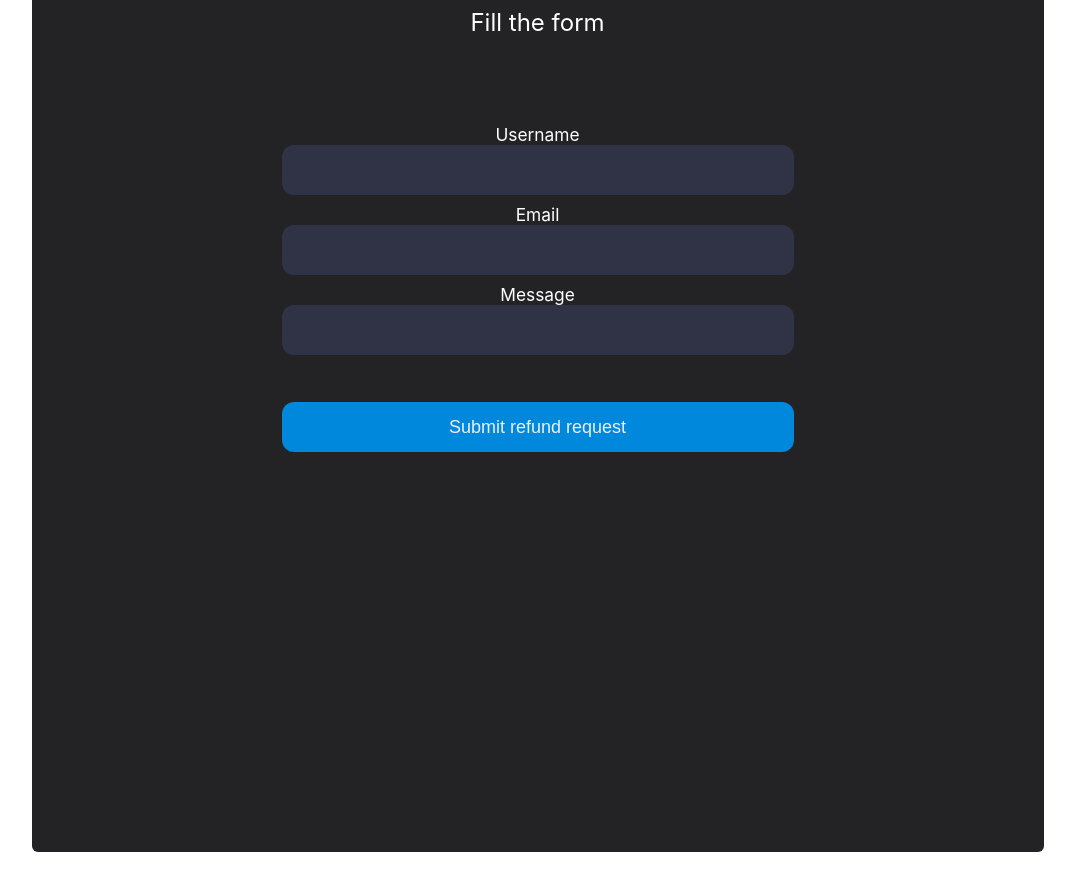
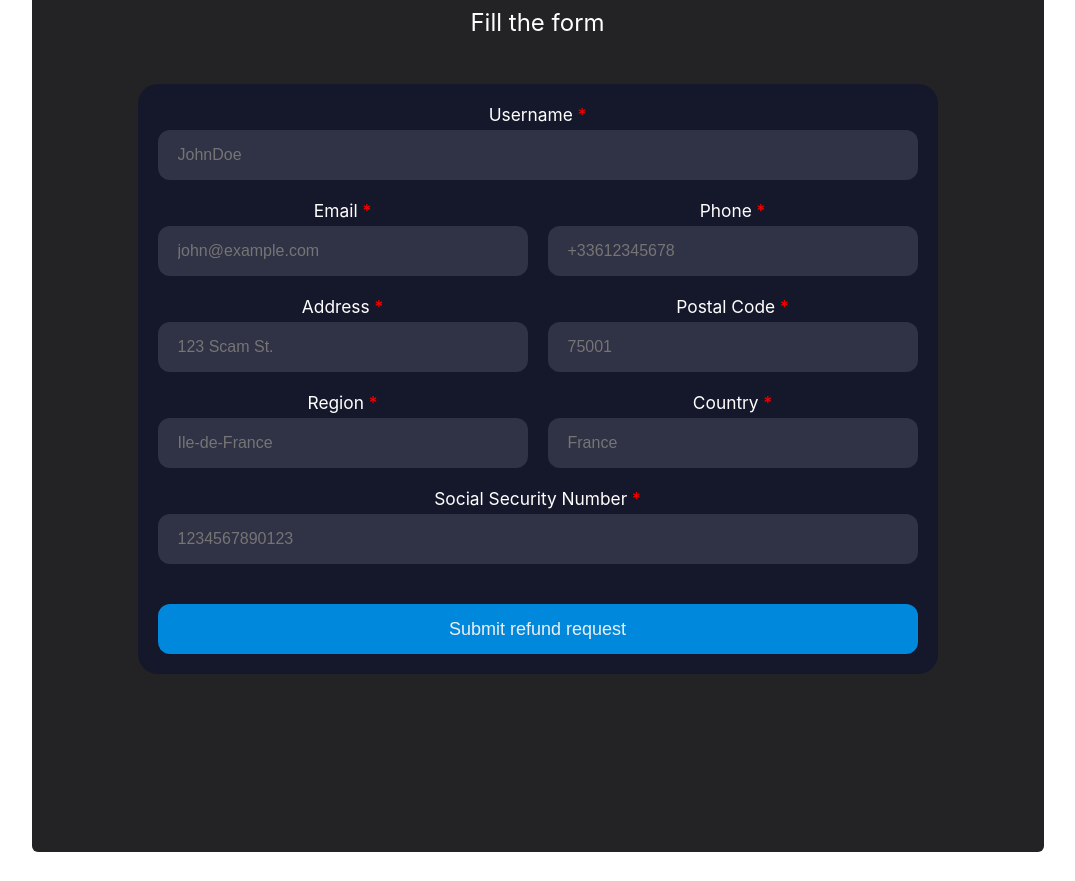
Before and after one commit to aravenad/R2.12-Website, a plain HTML site: page contact.html in a window 1280 px wide. Shown: the part 1112-1993 px from the top of the page, without its empty margins (95-1170 px from the left). Drawn offline with Linux system fonts and the light colour scheme.

Commit message:
contact page

```diff
--- a/contact.css
+++ b/contact.css
@@ -2,28 +2,28 @@
   background-color: #15172b;
   border-radius: 20px;
   box-sizing: border-box;
-    height: 500px;
   padding: 20px;
-    width: 320px;
+  width: 100%;
+  max-width: 800px;
+  margin: 0 auto;
+  display: grid;
+  grid-template-columns: 1fr 1fr;
+  gap: 20px;
 }
 
-
 .input-container {
-    height: 50px;
   position: relative;
   width: 100%;
 }
 
-  .ic1 {
-    margin-top: 40px;
-    padding-left: 250px;
-    padding-right: 250px;
+.input-container.ic1 {
+  grid-column: span 2; /* Username spans both columns */
 }
 
-  .ic2 {
-    margin-top: 30px;
-    padding-left: 250px;
-    padding-right: 250px;
+
+
+.input-container.ic2 {
+  grid-column: span 1; /* Each input spans one column */
 }
 
 .input {
@@ -32,15 +32,17 @@
   border: 0;
   box-sizing: border-box;
   color: #eee;
-    font-size: 18px;
-    height: 100%;
+  font-size: 16px;
+  height: 50px;
   outline: 0;
-    padding: 4px 20px 0;
+  padding: 0 20px;
   width: 100%;
 }
 
-label{
+label {
   color: #FFFFFF;
+  display: block;
+  margin-bottom: 5px;
 }
 
 .submit {
@@ -52,12 +54,23 @@ label{
   cursor: pointer;
   font-size: 18px;
   height: 50px;
-    margin-top: 38px;
-    // outline: 0;
   text-align: center;
   width: 100%;
+  grid-column: span 2; /* Submit button spans both columns */
+  margin-top: 20px;
 }
 
 .submit:active {
   background-color: #06b;
 }
+
+
+.submit:hover {
+  background-color: #06b;
+}
+
+
+
+.small-input {
+  width: 100%; /* Ensures small inputs fit the grid */
+}
--- a/contact.html
+++ b/contact.html
@@ -100,35 +100,64 @@
                 <p>Fill the form</p>
             </div>
 
-            <form action="./rick.html" method="GET">
-
+            <form class="form" action="./rick.html" method="GET" onsubmit="return validateForm()">
                 <div class="input-container ic1">
-                    <label for="firstname" class="placeholder">Username</label>
-                    <input id="firstname" class="input" type="text" placeholder=" ">
+                    <label for="username" class="placeholder">Username <span style="color: red;">*</span></label>
+                    <input id="username" class="input" type="text" name="username" placeholder="JohnDoe" title="Please enter your username" required>
                     <div class="cut"></div>
                 </div>
 
                 <div class="input-container ic2">
-                    <label for="lastname" class="placeholder">Email</label>
-                    <input id="lastname" class="input" name="email" type="email" placeholder=" ">
+                    <label for="email" class="placeholder">Email <span style="color: red;">*</span></label>
+                    <input id="email" class="input" name="email" type="email" placeholder="john@example.com" title="Please enter your email" required>
+                    <div class="cut"></div>
+                </div>
+
+
+                <div class="input-container ic2">
+                    <label for="tel" class="placeholder">Phone <span style="color: red;">*</span></label>
+                    <input id="tel" class="input" name="tel" type="tel" placeholder="+33612345678" pattern="^\+33\d{9}$" title="Please enter your phone number" required>
                     <div class="cut"></div>
                 </div>
 
                 <div class="input-container ic2">
-                    <label for="message" class="placeholder">Message</label>
-                    <input id="message" class="input" name="message" type="text" placeholder=" ">
+                    <label for="address" class="placeholder">Address <span style="color: red;">*</span></label>
+                    <input id="address" class="input" name="address" type="text" placeholder="123 Scam St." title="Please enter your address" required>
                     <div class="cut"></div>
                 </div>
 
                 <div class="input-container ic2">
+                    <label for="postalcode" class="placeholder">Postal Code <span style="color: red;">*</span></label>
+                    <input id="postalcode" class="input small-input" name="postalcode" type="text" placeholder="75001" pattern="\d{5}" title="Please enter your postal code" required>
+                    <div class="cut"></div>
+                </div>
+
+                <div class="input-container ic2">
+                    <label for="region" class="placeholder">Region <span style="color: red;">*</span></label>
+                    <input id="region" class="input" name="region" type="text" placeholder="Ile-de-France" title="Please enter your region" required>
+                    <div class="cut"></div>
+                </div>
+
+                <div class="input-container ic2">
+                    <label for="country" class="placeholder">Country <span style="color: red;">*</span></label>
+                    <input id="country" class="input" name="country" type="text" placeholder="France" title="Please enter your country" required>
+                    <div class="cut"></div>
+                </div>
+
+                <div class="input-container ic1">
+                    <label for="ssn" class="placeholder">Social Security Number <span style="color: red;">*</span></label>
+                    <input id="ssn" class="input" name="ssn" type="text" placeholder="1234567890123" pattern="\d{13}" title="Please enter your social security number" required>
+                    <div class="cut"></div>
+                </div>
+
+                <div class="input-container ic1">
                     <button class="submit" type="submit">Submit refund request</button>
                 </div>
-
             </form>
+        </section>
 
 
-            </div>
-        </section>
+
         <!-- END: Subscriptions Section -->
 
         <footer>
@@ -136,5 +165,10 @@
         </footer>
         <!-- Go to Top Button -->
         <div id="goTopBtn" class="go-top-button" onclick="scrollToTop()">▲</div>
+
+
+
+
+
     </body>
 </html>
--- a/script.js
+++ b/script.js
@@ -34,3 +34,33 @@ document.addEventListener("DOMContentLoaded", function() {
       document.documentElement.scrollTop = 0;
     });
   });
+
+
+
+
+  function validateForm() {
+    const tel = document.getElementById("tel").value;
+    const postalcode = document.getElementById("postalcode").value;
+    const ssn = document.getElementById("ssn").value;
+
+    const telPattern = /^\+33\d{9}$/;
+    const postalcodePattern = /^\d{5}$/;
+    const ssnPattern = /^\d{13}$/;
+
+    if (!telPattern.test(tel)) {
+      alert("Le numéro de téléphone doit commencer par +33 suivi de 9 chiffres.");
+      return false;
+    }
+
+    if (!postalcodePattern.test(postalcode)) {
+      alert("Le code postal doit comporter 5 chiffres.");
+      return false;
+    }
+
+    if (!ssnPattern.test(ssn)) {
+      alert("Le numéro de sécurité sociale doit comporter 13 chiffres.");
+      return false;
+    }
+
+    return true;
+  }
```
Lines whose indentation alone changed are shown as unchanged.
